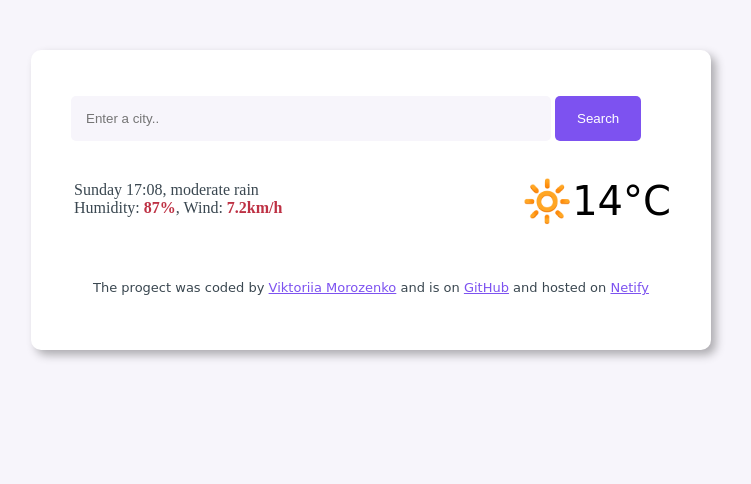
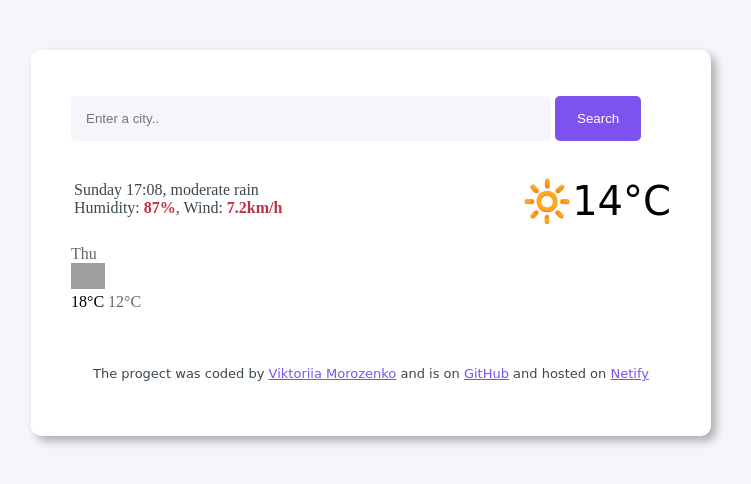
Before and after one commit to ViktoriiaMorozenko/weather_app, a plain HTML site: page index.html in a window 1280 px wide. Shown: the whole page, without its empty margins (269-1020 px from the left). Drawn offline with nearby package versions, Linux system fonts and the light colour scheme; no server answers; grey boxes are pictures that could not be loaded.

Commit message:
Added the forecast HTML

```diff
--- a/index.html
+++ b/index.html
@@ -26,6 +26,18 @@
           <span class="emoji">🔆</span>14°C
         </div>
       </span>
+        <div class="weather-forecast">
+        <div class="row">
+          <div class="col-2">
+            <div class="weather-forecast-date">Thu</div>
+            <img src='https://www.google.com/url?sa=i&url=http%3A%2F%2Fderechosdelasvictimas.org.mx%2F%3Fm%3Dsun-t-vK5ANysj&psig=AOvVaw3XNDLWQtNGu9doxAVkorbr&ust=1709571954684000&source=images&cd=vfe&opi=89978449&ved=0CBMQjRxqFwoTCMD8wvvJ2IQDFQAAAAAdAAAAABAZ' width="34px">
+            <div class='weather-forecast-temperatures'>
+              <span class='weather-forecast-max'>18°C</span>
+              <span class='weather-forecast-min'>12°C</span>
+            </div>
+          </div>
+        </div>
+      </div>
       <footer>
         The progect was coded by
         <a href="https://github.com/ViktoriiaMorozenko" target="_blank"
@@ -38,6 +50,7 @@
         >
       </footer>
     </div>
+
     <script src="src/index.js"></script>
   </body>
 </html>
--- a/src/style.css
+++ b/src/style.css
@@ -64,6 +64,24 @@
         font-size: 40px;
       }
 
+      .weather-forecast{
+        margin-top: 20px;
+        color: #000;
+      }
+
+      .weather-forecast-date{
+        font-size: 16px;
+        opacity: 0.6;
+      }
+
+      .weather-forecast-min{
+        opacity: 0.6;
+      }
+
+      .weather-forecast-temperatures {
+        font-size: 13;
+      }
+
       .container {
         max-width: 600px;
         margin: 0 auto;
```
